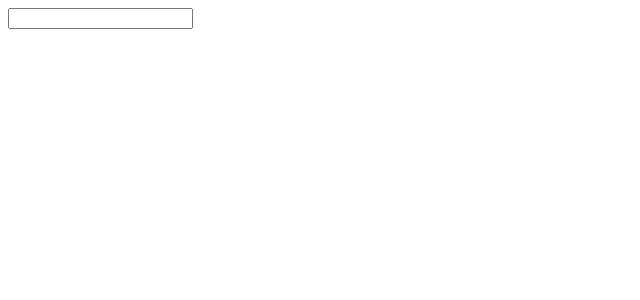
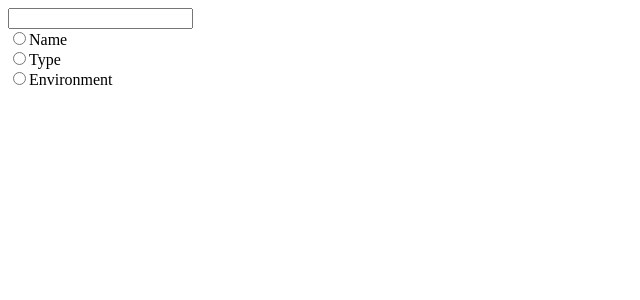
Before and after one commit to JoshuaJonesTS/material-ui-practice-for-TS, a React (Create React App) app: page / in a window 1280 px wide. Shown: the top 300 px of the page, without its empty margins (0-640 px from the left). Built offline with nearby package versions, Linux system fonts and the light colour scheme.

Commit message:
Create radio buttons

```diff
--- a/src/blocks/Search/MainSearch.js
+++ b/src/blocks/Search/MainSearch.js
@@ -2,6 +2,9 @@ import { useState } from 'react';
 
 function MainSearch() {
     const [term, setTerm] = useState('default');
+    const [nameSelected, setNameSelected] = useState(false);
+    const [typeSelected, setTypeSelected] = useState(false);
+    const [envSelected, setEnvSelected] = useState(false);
 
     let animals = [
         {
@@ -31,11 +34,52 @@ function MainSearch() {
         // console.log(name);
     });
 
-    console.log(term);
+    console.log(nameSelected);
 
     return (
         <div>
             <input type="text" onChange={e => setTerm(e.target.value)}></input>
+            <div>
+                {/* Name */}
+                <input
+                type="radio"
+                id="name"
+                name="name"
+                onChange={() => {
+                    setNameSelected(true);
+                    setTypeSelected(false);
+                    setEnvSelected(false);
+                }}
+                />
+                <label for="name">Name</label><br></br>
+
+                {/* Type */}
+                <input
+                type="radio"
+                id="type"
+                name="type"
+                onChange={() => {
+                    setNameSelected(false);
+                    setTypeSelected(true);
+                    setEnvSelected(false);
+                }}
+                />
+                <label for="type">Type</label><br></br>
+
+                {/* Environment */}
+                <input
+                type="radio"
+                id="environment"
+                name="environment"
+                onChange={() => {
+                    setNameSelected(false);
+                    setTypeSelected(false);
+                    setEnvSelected(true);
+                }}
+                />
+                <label for="environment">Environment</label><br></br>
+            </div>
+
             {/* 1.1) Retrieve the value inside of the object that corresponds with the Search
             Field specified by the user. (For example, if the search field is “age”, then
             get the “age” value inside of the object) */}
```
